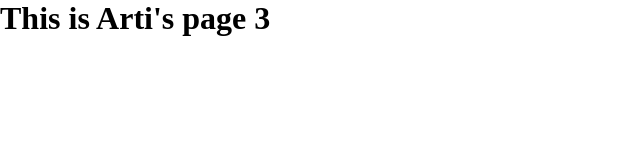
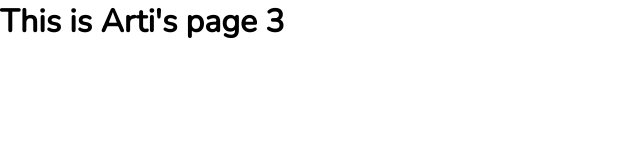
Before and after one commit to Arti-Art/ArtyomDevLanding, a Nuxt app: page / in a window 1280 px wide. Shown: the top 160 px of the page, without its empty margins (0-640 px from the left). Built offline with nearby package versions, Linux system fonts and the light colour scheme.

Commit message:
v1.10 add layouts folder

```diff
--- /dev/null
+++ b/layouts/default.vue
@@ -0,0 +1,144 @@
+<template>
+  <div class="default-layout">
+    <!-- <MyHero /> -->
+    <!-- <TheNavbar @sidenavToggle="displaySidenav = !displaySidenav" /> -->
+    <!-- <TheSidenav :show="displaySidenav" @close="displaySidenav = false" /> -->
+    <Nuxt />
+    <!-- <TheFooter
+      my-email="art.kouznetsov@gmail.com"
+      instagram="von_kouznetsoff"
+      discord="Arti-Art#2960"
+      github="https://github.com/Arti-Art"
+      >Contact Me</TheFooter
+    > -->
+  </div>
+</template>
+
+<script>
+// import MyHero from '~/components/MyHero.vue'
+// import TheNavbar from '~/components/Navigation/TheNavbar.vue'
+// import TheSidenav from '~/components/Navigation/TheSidenav.vue'
+// import TheFooter from '~/components/TheFooter.vue'
+export default {
+  components: {
+    // MyHero,
+    // TheNavbar,
+    // TheSidenav,
+    // TheFooter,
+  },
+  data() {
+    return {
+      displaySidenav: false,
+    }
+  },
+}
+</script>
+
+<style lang="scss">
+/* For unscoped application-wide styles, write css/sass here :) */
+
+:root {
+  // FONTS
+  --ff-title: 'Nunito';
+  // --ff-title: 'Poppins';
+  --ff-body: 'Open Sans';
+
+  // COLORS
+  --clr-dark-purple: #00014a;
+  --clr-dark-purple-tr: hsla(239, 100%, 15%, 0.8);
+  --clr-dark-blue: #011129;
+  --clr-light-orange: #ffca3d;
+  --clr-orange: #f59300;
+  --clr-pinkred: #ff2f5f;
+
+  // ELEMENTS COLORS
+  --navbar-bg-color: var(--clr-dark-purple);
+  --nav-logo-color-1: white;
+  --nav-logo-color-2: var(--clr-pinkred);
+  --nav-logo-color-3: var(--clr-light-orange);
+  // --nav-logo-color: var(--clr-light-orange);
+  --nav-hamburger-color: white;
+  --nav-link-color: white;
+  --nav-link-hover-color: var(--clr-light-orange);
+  --nav-link-topline-hover-color: var(--clr-light-orange);
+  --nav-link-bottomline-hover-color: var(--clr-light-orange);
+  // SIDENAV
+  --nav-sidenav-color: var(--clr-dark-blue);
+  --nav-sidenav-backdrop-color: #00030ce6;
+  --nav-sidenav-border-color: var(--clr-pinkred);
+  // HERO
+  --hero-iam-color: var(--clr-pinkred);
+  // FOOTER
+  --footer-bg-color: var(--clr-dark-purple);
+  --footer-highlight-color: var(--clr-orange);
+  --footer-highlight-color2: var(--clr-light-orange);
+}
+
+html {
+  scroll-behavior: smooth;
+  font-family: var(--ff-body), sans-serif;
+}
+
+body {
+  overflow-x: hidden;
+}
+
+h1,
+h2,
+h3,
+h4,
+h5,
+h6 {
+  font-family: var(--ff-title), sans-serif;
+}
+
+.default-layout {
+  position: relative;
+}
+
+.intro {
+  font-family: 'Poppins', sans-serif;
+  font-size: 25px;
+  text-transform: uppercase;
+  line-height: 1.75;
+  color: rgb(204, 51, 17);
+  margin: 15px 0;
+
+  .navlink:hover {
+    color: rgb(110, 26, 8);
+  }
+
+  .nuxt-link-exact-active {
+    border-bottom: 2px solid rgb(204, 51, 17);
+  }
+
+  position: relative;
+  display: inline-block;
+  // << inline-block so that ::b&a match the width of the text block. Set to block to make ::b&a span full width.
+  &::before,
+  &::after {
+    content: ''; // set to empty. If no content property, ::before & ::after won't work
+    display: block;
+    position: absolute;
+  }
+
+  &::before {
+    background: white;
+    z-index: -1;
+    height: 101%;
+    left: -20px;
+    right: -20px;
+  }
+
+  &::after {
+    background: rgb(255, 108, 108);
+    // width: 100%; // will stop at the edge of my text block if block is inline-block
+    width: 100vw;
+    left: 50%;
+    top: 0;
+    transform: translateX(-50%);
+    z-index: -2;
+    height: 100%;
+  }
+}
+</style>
--- /dev/null
+++ b/layouts/error.vue
@@ -0,0 +1,34 @@
+<template>
+  <main>
+    <div class="error-page">
+      <h1>Oops, something went wrong!</h1>
+      <p>Back to <a href="/">safety</a>!</p>
+      <p>
+        Error.vue is a reserved name and will load automatically whenever there
+        is an error.
+      </p>
+      <p>Customize this error page in layouts/error.vue</p>
+      <p>
+        The error page/ layout is special - it basically extends the default
+        layout and then just controls the page content. That is why we can still
+        see all my headers from the default layout on the error layout.
+      </p>
+    </div>
+  </main>
+</template>
+
+<style scoped>
+.error-page {
+  text-align: center;
+}
+
+.error-page a {
+  text-decoration: none;
+  color: red;
+}
+
+.error-page a:hover,
+.error-page a:active {
+  color: salmon;
+}
+</style>
```
Also changed, not shown: layouts/README.md (added).
